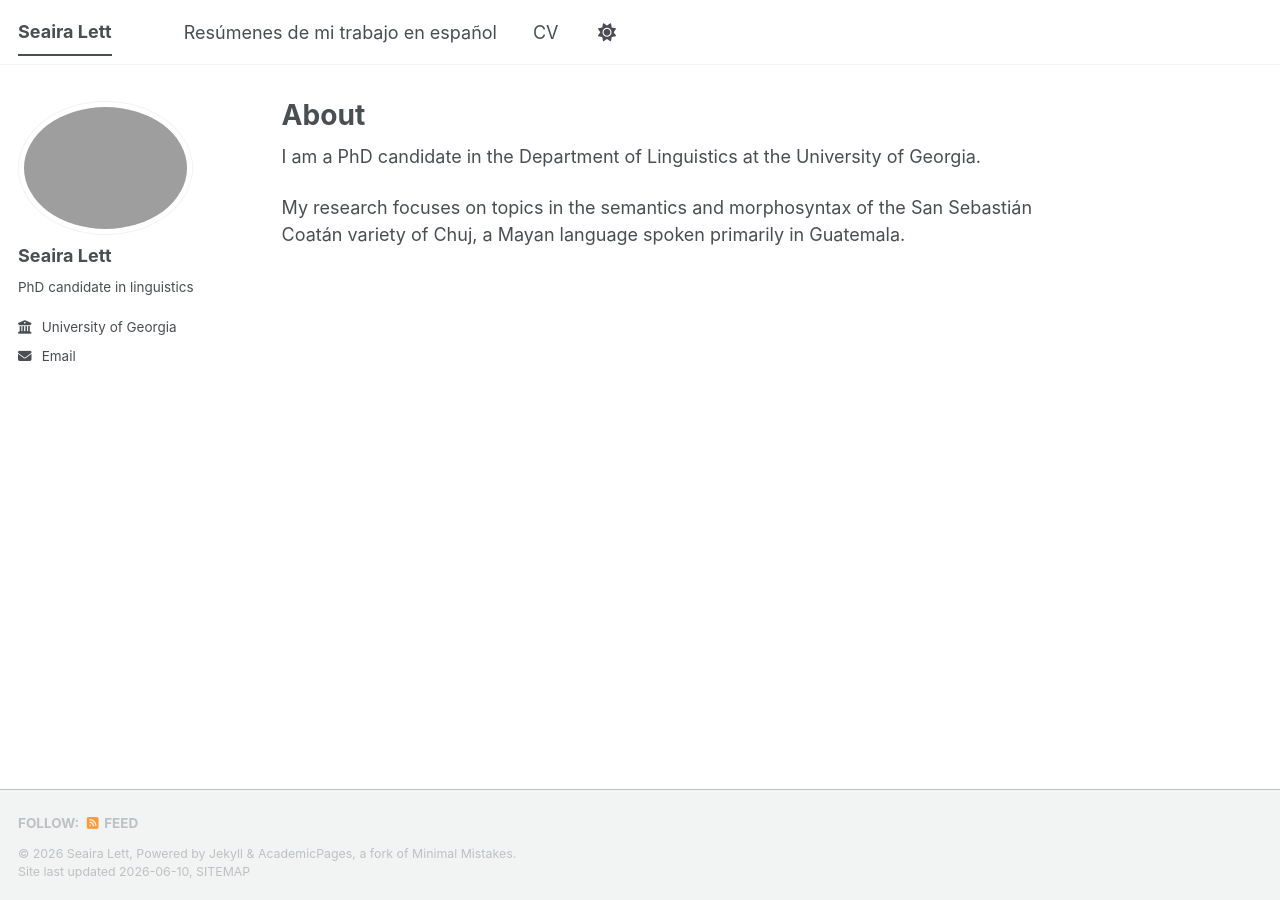
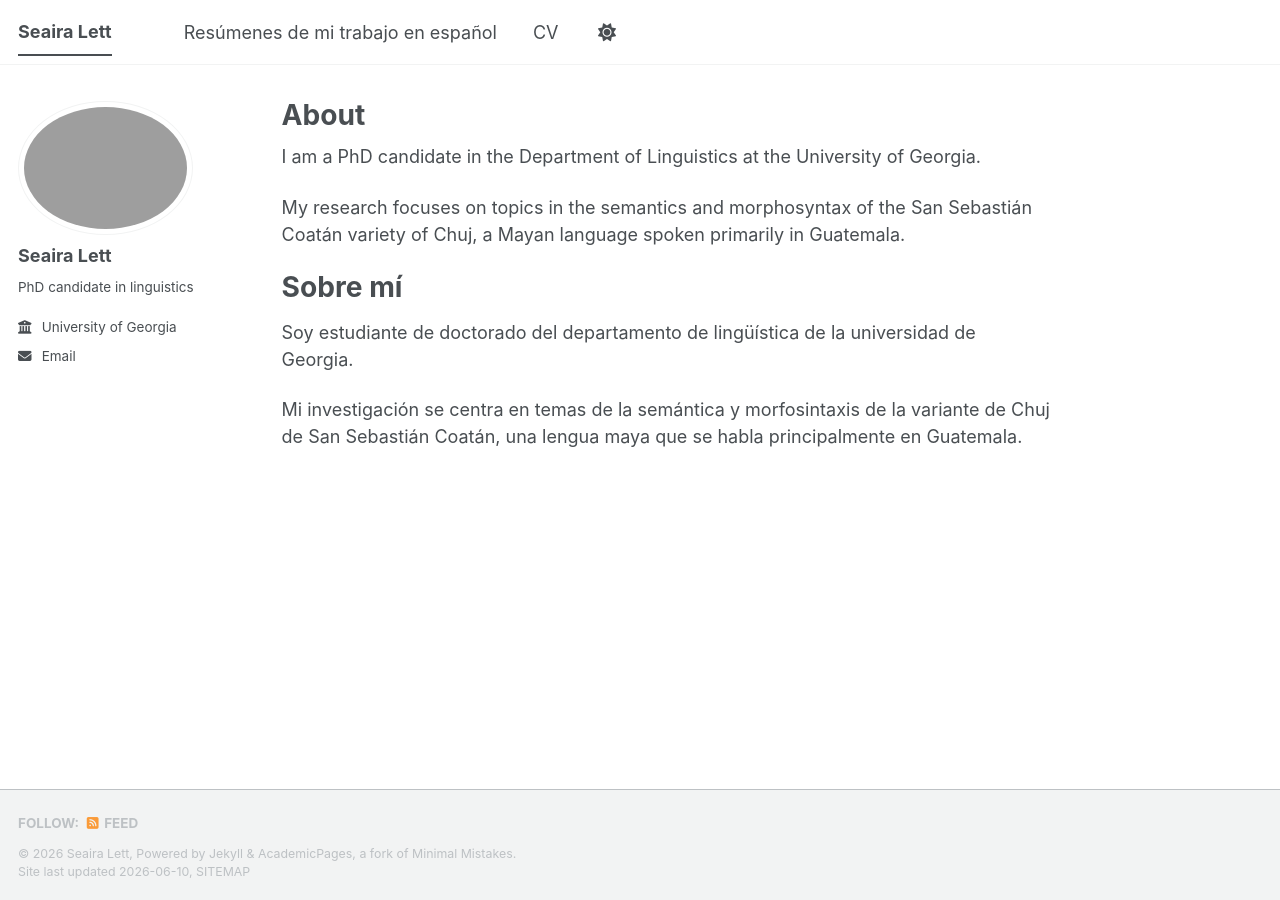
Before and after one commit to seairalett/seairalett.github.io, a Jekyll site: the page built from _pages/about.md, in a window 1280 px wide. Built offline with Jekyll 4.4.1, drawn with Linux system fonts in a browser that asks for light colours; a script bundle is joined from its source files by our own code; library files that are not in the unit come from our copies.

Commit message:
Update about.md

```diff
--- a/_pages/about.md
+++ b/_pages/about.md
@@ -9,3 +9,11 @@ redirect_from:
 I am a PhD candidate in the Department of Linguistics at the University of Georgia.
 
 My research focuses on topics in the semantics and morphosyntax of the San Sebastián Coatán variety of Chuj, a Mayan language spoken primarily in Guatemala.
+
+
+**Sobre mí**
+============
+
+Soy estudiante de doctorado del departamento de lingüística de la universidad de Georgia.
+
+Mi investigación se centra en temas de la semántica y morfosintaxis de la variante de Chuj de San Sebastián Coatán, una lengua maya que se habla principalmente en Guatemala.
```
